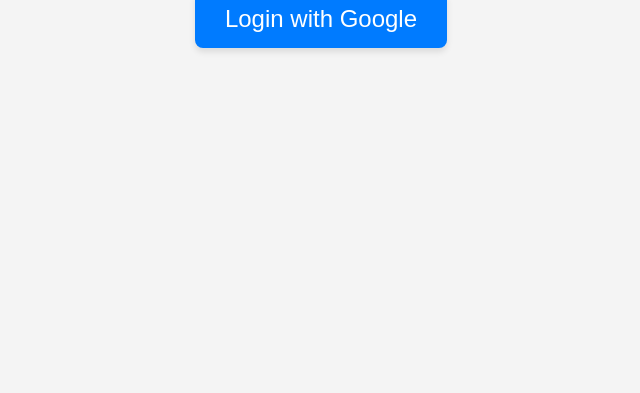
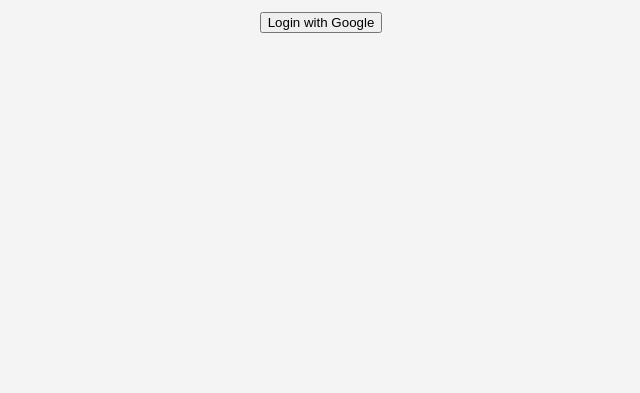
Before and after one commit to knikkmaster/Interac-app, a plain HTML site: page index.html in a window 1280 px wide. Shown: the part 447-840 px from the top of the page, without its empty margins (319-959 px from the left). Drawn offline with Linux system fonts and the light colour scheme.

Commit message:
Update styles.css

```diff
--- a/styles.css
+++ b/styles.css
@@ -17,26 +17,3 @@
 .company-name {
     font-size: 2.5rem;
     color: #333;
-    margin-bottom: 20px;
-}
-
-.styled-button {
-    padding: 15px 30px;
-    font-size: 1.5rem;
-    background-color: #007bff; /* Bootstrap primary color */
-    color: white;
-    border: none;
-    border-radius: 8px;
-    cursor: pointer;
-    box-shadow: 0 4px 6px rgba(0, 0, 0, 0.1);
-    transition: background-color 0.3s, transform 0.2s;
-}
-
-.styled-button:hover {
-    background-color: #0056b3; /* Darker shade on hover */
-    transform: translateY(-2px); /* Slight lift on hover */
-}
-
-.styled-button:active {
-    transform: translateY(0); /* Reset lift on click */
-}
```
